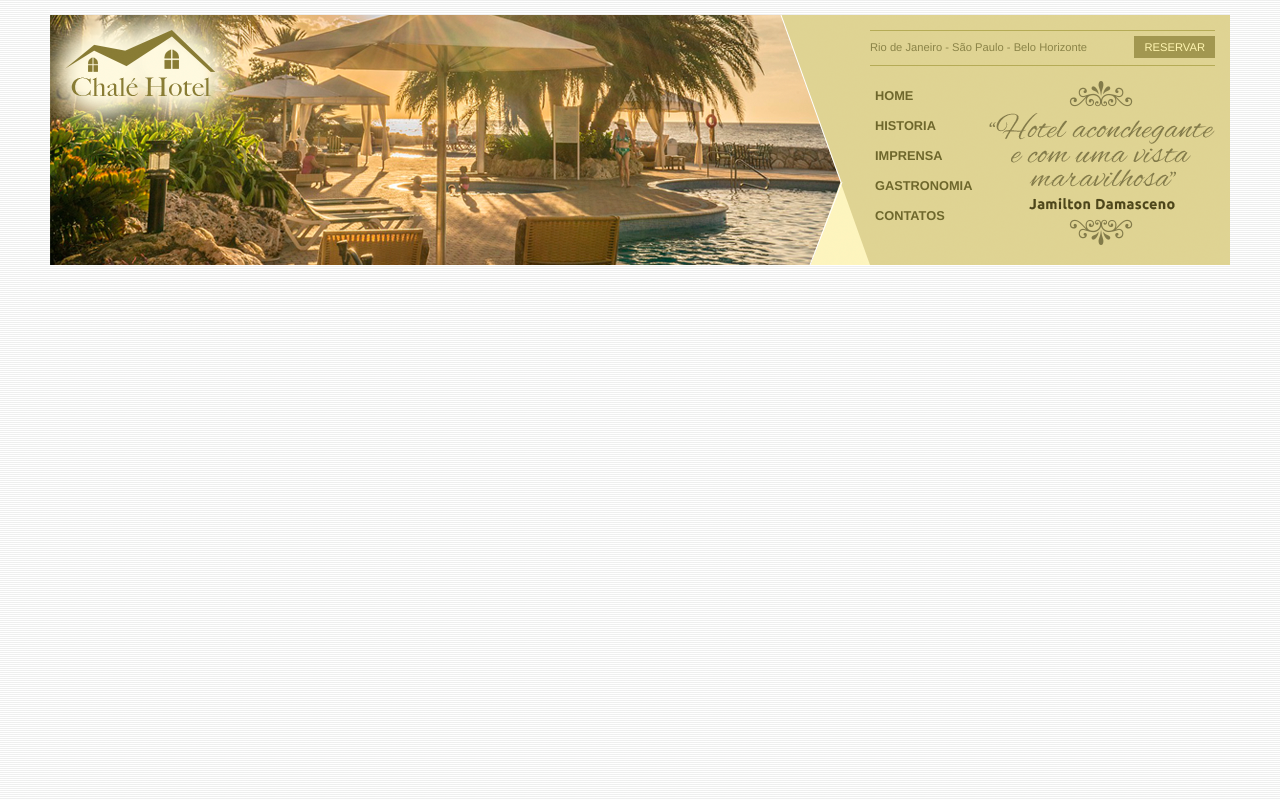
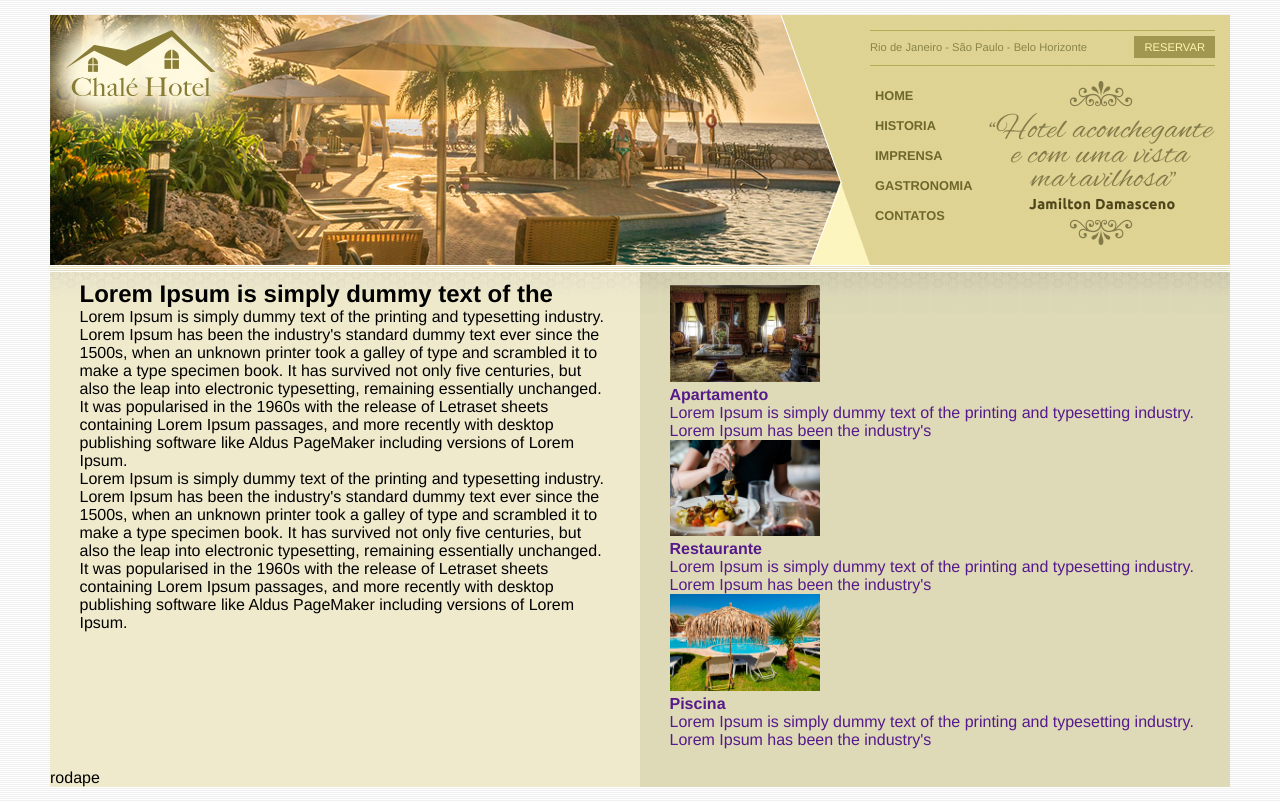
Before and after one commit to wenderson-me/DesenvolvimentoWebCompleto2020, a plain HTML site: page CSS-INTERMEDIARIO-AVANÇADO/PROJETO-CHALE-HOTEL/home.html in a window 1280 px wide. Drawn offline with Linux system fonts and the light colour scheme.

Commit message:
Area de conteudos

```diff
--- a/CSS-INTERMEDIARIO-AVANÇADO/PROJETO-CHALE-HOTEL/home.html
+++ b/CSS-INTERMEDIARIO-AVANÇADO/PROJETO-CHALE-HOTEL/home.html
@@ -20,6 +20,7 @@
                     <div class="menu-locais">
                         <span class="locais">Rio de Janeiro - São Paulo - Belo Horizonte</span
               >
+
               <a class="reserva" href="#">Reservar</a>
 
               <div style="clear: both;"></div>
@@ -38,6 +39,73 @@
           </div>
         </div>
       </div>
+
+      <div class="area-princial">
+        <div class="conteudo">
+          <h2>Lorem Ipsum is simply dummy text of the</h2>
+          <p>
+            Lorem Ipsum is simply dummy text of the printing and typesetting
+            industry. Lorem Ipsum has been the industry's standard dummy text
+            ever since the 1500s, when an unknown printer took a galley of type
+            and scrambled it to make a type specimen book. It has survived not
+            only five centuries, but also the leap into electronic typesetting,
+            remaining essentially unchanged. It was popularised in the 1960s
+            with the release of Letraset sheets containing Lorem Ipsum passages,
+            and more recently with desktop publishing software like Aldus
+            PageMaker including versions of Lorem Ipsum.
+          </p>
+          <p>
+            Lorem Ipsum is simply dummy text of the printing and typesetting
+            industry. Lorem Ipsum has been the industry's standard dummy text
+            ever since the 1500s, when an unknown printer took a galley of type
+            and scrambled it to make a type specimen book. It has survived not
+            only five centuries, but also the leap into electronic typesetting,
+            remaining essentially unchanged. It was popularised in the 1960s
+            with the release of Letraset sheets containing Lorem Ipsum passages,
+            and more recently with desktop publishing software like Aldus
+            PageMaker including versions of Lorem Ipsum.
+          </p>
+        </div>
+      </div>
+
+      <div class="area-lateral">
+        <div class="conteudo">
+          <ul class="conteudo-lateral">
+            <li>
+              <a href="">
+                <img src="./assets/apartamento.jpg" width="150px" alt="" />
+                <h4>Apartamento</h4>
+                <p>
+                  Lorem Ipsum is simply dummy text of the printing and
+                  typesetting industry. Lorem Ipsum has been the industry's
+                </p>
+              </a>
+            </li>
+            <li>
+              <a href="">
+                <img src="./assets/restaurante.jpg" width="150px" alt="" />
+                <h4>Restaurante</h4>
+                <p>
+                  Lorem Ipsum is simply dummy text of the printing and
+                  typesetting industry. Lorem Ipsum has been the industry's
+                </p>
+              </a>
+            </li>
+            <li>
+              <a href="">
+                <img src="./assets/piscina.jpg" width="150px" alt="" />
+                <h4>Piscina</h4>
+                <p>
+                  Lorem Ipsum is simply dummy text of the printing and
+                  typesetting industry. Lorem Ipsum has been the industry's
+                </p>
+              </a>
+            </li>
+          </ul>
+        </div>
+      </div>
+
+      <div class="rodape" style="clear: both;">rodape</div>
     </div>
   </body>
 </html>
--- a/CSS-INTERMEDIARIO-AVANÇADO/PROJETO-CHALE-HOTEL/style.css
+++ b/CSS-INTERMEDIARIO-AVANÇADO/PROJETO-CHALE-HOTEL/style.css
@@ -13,7 +13,7 @@ body {
 }
 
 .container {
-    background: #ede9cc;
+    background: #ede9cc url(./assets/bg-container.png) top center repeat-y;
     margin: 0 auto;
     min-width: 740px;
     max-width: 1180px;
@@ -123,3 +123,28 @@ ul.navegacao a:hover {
     height: 164px;
     float: right;
 }
+
+
+/* Area de Conteudos
+*/
+
+.area-princial {
+    float: left;
+    width: 50%;
+    background: url(./assets/bg-area-principal.png) top left repeat-x;
+    padding: 15px 0;
+}
+
+.area-lateral {
+    float: right;
+    width: 50%;
+    background: url(./assets/bg-area-lateral.png) top right repeat-x;
+    padding: 20px 0;
+}
+
+.conteudo {
+    margin: 0 auto;
+    width: 90%;
+}
+
+.rodape {}
```
